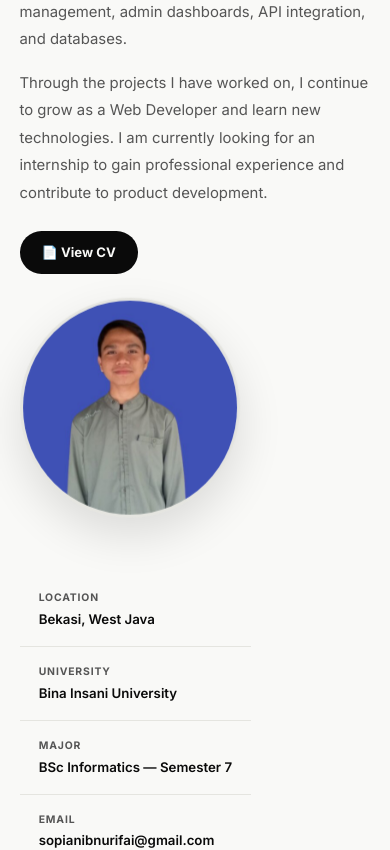
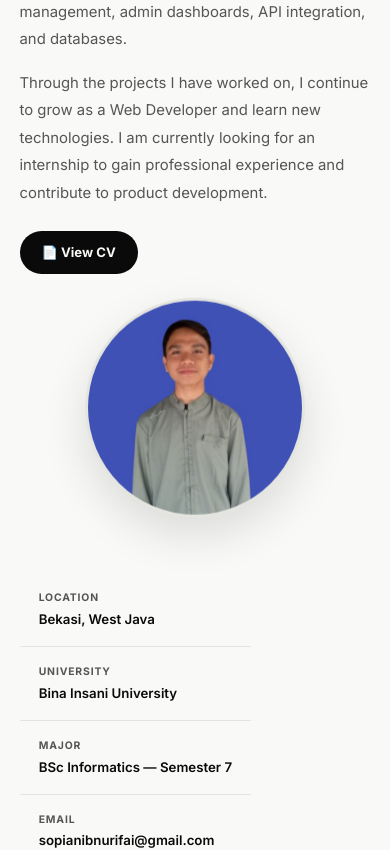
Before and after one commit to piongs/portofoliopiongs, a React (Vite) app: page / in a window 390 px wide. Shown: the part 1274-2124 px from the top of the page. Built offline with nearby package versions, Linux system fonts and the light colour scheme.

Commit message:
Center mobile about photo

```diff
--- a/src/index.css
+++ b/src/index.css
@@ -84,7 +84,7 @@ body {
   #about{margin-top:clamp(3.5rem,12vw,5rem)!important;padding-top:clamp(2rem,6vw,3.5rem)!important}
   .about-grid{display:flex!important;flex-direction:column;gap:2rem!important}
   .about-grid > div:first-child{order:1}
-  .about-photo-column{order:2}
+  .about-photo-column{order:2;width:100%;justify-content:center!important}
   .about-details-column{order:3}
   #home > div{grid-template-columns:1fr;gap:2rem}
   #home > div > div:last-child{display:none}
```
